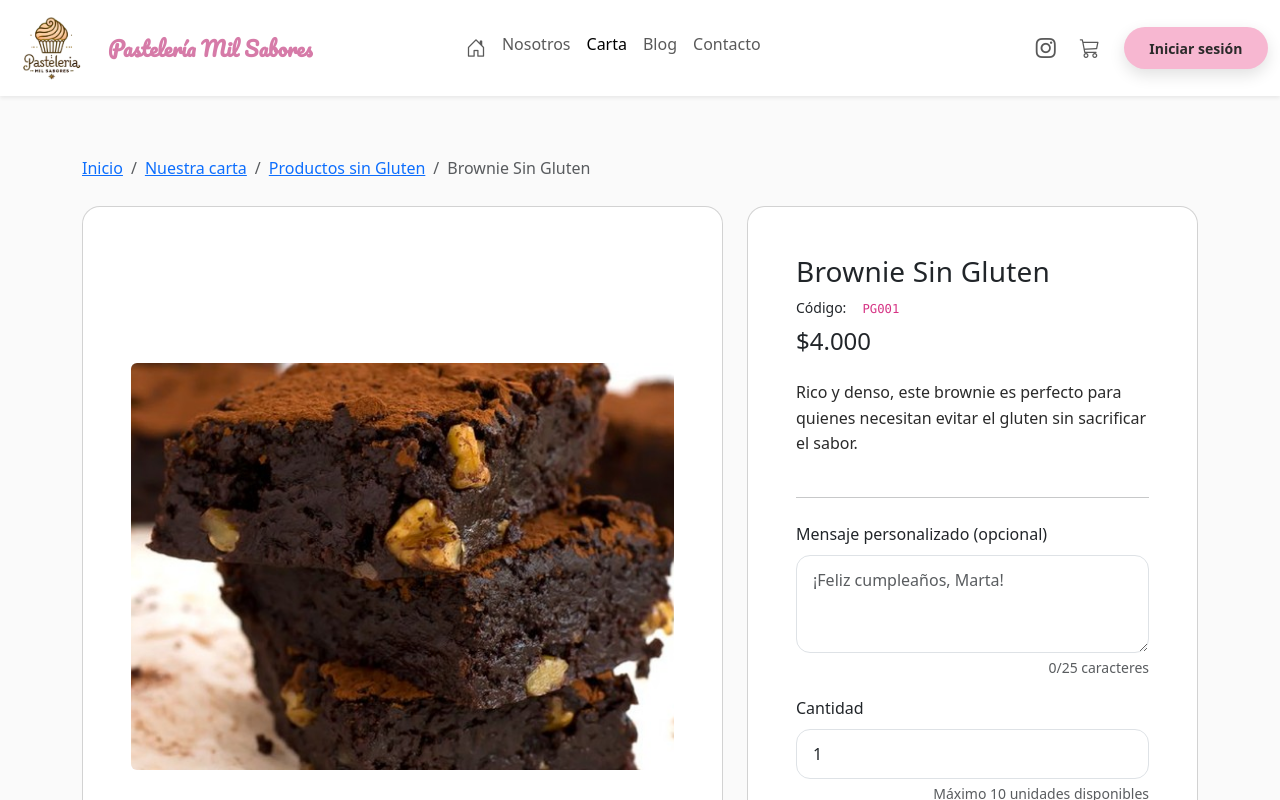
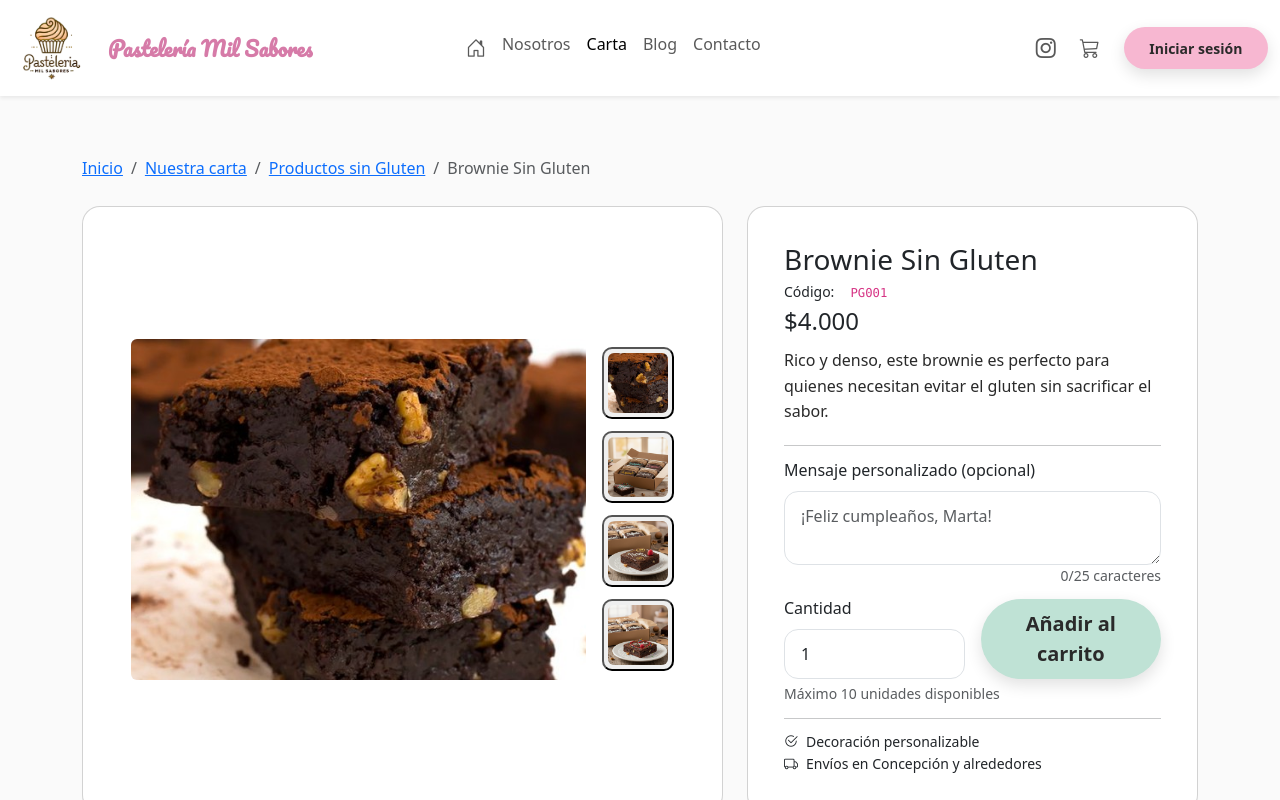
Before and after one commit to felruizrojas/front-pasteleria, a React (Vite) app: page /menu/PG001 in a window 1280 px wide. Shown: the top 800 px of the page. Built offline with nearby package versions, Linux system fonts and the light colour scheme.

Commit message:
Se desarrolla detalle de producto

```diff
--- a/src/index.css
+++ b/src/index.css
@@ -75,6 +75,10 @@ svg {
 .card-soft {
     border-radius: var(--radius-lg);
     padding: 2rem;
+}
+
+.card-soft--compact {
+    padding: 1.25rem;
 }
 
 .product-card {
@@ -158,6 +162,10 @@ pre {
     justify-content: center;
 }
 
+.menu-gallery__thumbs--vertical {
+    justify-content: center;
+}
+
 .menu-gallery__thumb {
     width: 4.5rem;
     height: 4.5rem;
@@ -211,6 +219,15 @@ pre {
     }
 }
 
+@media (min-width: 992px) {
+    .menu-gallery__thumbs--vertical {
+        flex-direction: column;
+        align-items: center;
+        justify-content: center;
+        flex-wrap: nowrap;
+    }
+}
+
 @media (prefers-reduced-motion: reduce) {
     *,
     *::before,
--- a/src/pages/menu/MenuDetailsPage.tsx
+++ b/src/pages/menu/MenuDetailsPage.tsx
@@ -288,7 +288,7 @@ const MenuDetailsPage = () => {
 			<div className="row g-4">
 				<div className="col-lg-7">
 					<div className="card card-soft shadow-soft h-100 d-flex">
-						<div className="card-body p-3 d-flex flex-column gap-2 h-100">
+						<div className="card-body p-3 d-flex flex-column flex-lg-row gap-3 h-100">
 							<div className="flex-grow-1 d-flex align-items-center justify-content-center">
 								<div className="ratio ratio-4x3 w-100">
 									<img
@@ -299,7 +299,7 @@ const MenuDetailsPage = () => {
 								</div>
 							</div>
 							{galleryImages.length > 1 ? (
-								<div className="menu-gallery__thumbs" role="list">
+								<div className="menu-gallery__thumbs menu-gallery__thumbs--vertical" role="list">
 									{galleryImages.map((imageSrc) => {
 										const isActive = imageSrc === selectedImage
 										return (
@@ -328,18 +328,18 @@ const MenuDetailsPage = () => {
 				</div>
 
 				<div className="col-lg-5">
-					<div className="card card-soft shadow-soft h-100">
-						<div className="card-body d-flex flex-column gap-2">
+					<div className="card card-soft card-soft--compact shadow-soft h-100">
+						<div className="card-body d-flex flex-column gap-1">
 							<div>
-								<h1 className="h3 mb-2">{producto.nombre_producto}</h1>
-								<div className="small mb-2">
+								<h1 className="h3 mb-1">{producto.nombre_producto}</h1>
+								<div className="small mb-1">
 									<span className="me-2">Código:</span>
 									<code>{producto.codigo_producto}</code>
 								</div>
-								<p className="h4 mb-3">{formatPrice(producto.precio_producto)}</p>
+								<p className="h4 mb-2">{formatPrice(producto.precio_producto)}</p>
 							</div>
-							<p className="mb-3">{producto.descripción_producto}</p>
-							<hr className="my-3" />
+							<p className="mb-2">{producto.descripción_producto}</p>
+							<hr className="my-2" />
 							<div>
 								<label className="form-label" htmlFor="customMessage">
 									Mensaje personalizado (opcional)
@@ -347,17 +347,19 @@ const MenuDetailsPage = () => {
 								<textarea
 									id="customMessage"
 									className="form-control"
-									rows={3}
+									rows={2}
 									maxLength={MAX_MESSAGE_LENGTH}
 									placeholder="¡Feliz cumpleaños, Marta!"
 									value={mensaje}
 									onChange={handleMessageChange}
 								/>
-								<div className="form-text text-end mt-1">
+								<div className="form-text text-end mt-0">
 									{mensaje.length}/{MAX_MESSAGE_LENGTH} caracteres
 								</div>
 							</div>
-							<div className="mt-2">
+							<div className="mt-1">
+								<div className="row g-3 align-items-end">
+									<div className="col-12 col-sm-6">
 										<label className="form-label" htmlFor="productQuantity">
 											Cantidad
 										</label>
@@ -371,21 +373,23 @@ const MenuDetailsPage = () => {
 											onChange={handleQuantityInputChange}
 											onBlur={handleQuantityBlur}
 										/>
-								<div className="form-text text-end">
-									Máximo {maxQuantity} {maxQuantity === 1 ? 'unidad disponible' : 'unidades disponibles'}
 									</div>
-							</div>
-							<div className="d-flex flex-column flex-sm-row gap-2">
+									<div className="col-12 col-sm-6 d-grid">
 										<Button type="button" size="lg" variant="mint" onClick={handleAddToCart} block>
 											Añadir al carrito
 										</Button>
 									</div>
+								</div>
+								<div className="form-text text-end text-sm-start mt-1">
+									Máximo {maxQuantity} {maxQuantity === 1 ? 'unidad disponible' : 'unidades disponibles'}
+								</div>
+							</div>
 						{feedback ? (
-							<div className="small mt-2" role="status" aria-live="polite">
+							<div className="small mt-1" role="status" aria-live="polite">
 									{feedback}
 								</div>
 							) : null}
-						<hr className="my-3" />
+						<hr className="my-2" />
 							<ul className="list-unstyled small mb-0">
 								<li>
 									<i className="bi bi-check2-circle me-2" aria-hidden="true" />Decoración personalizable
@@ -407,7 +411,7 @@ const MenuDetailsPage = () => {
 					<div className="row row-cols-1 row-cols-md-3 g-3">
 						{recommended.map((item) => (
 							<div className="col" key={item.codigo_producto}>
-								<div className="card card-soft h-100 shadow-soft">
+								<div className="card card-soft h-100 shadow-soft product-card">
 									<Link to={`/menu/${item.codigo_producto}`} className="ratio ratio-4x3">
 										<img
 											src={formatImagePath(item.imagen_producto)}
```
Lines whose indentation alone changed are shown as unchanged.
